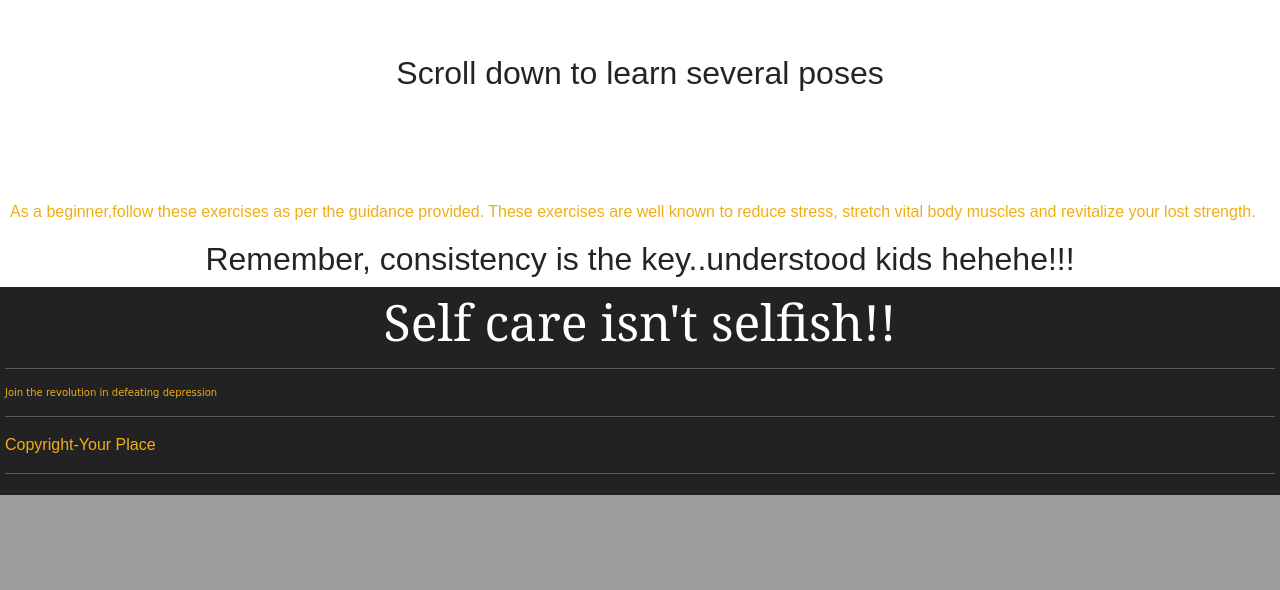
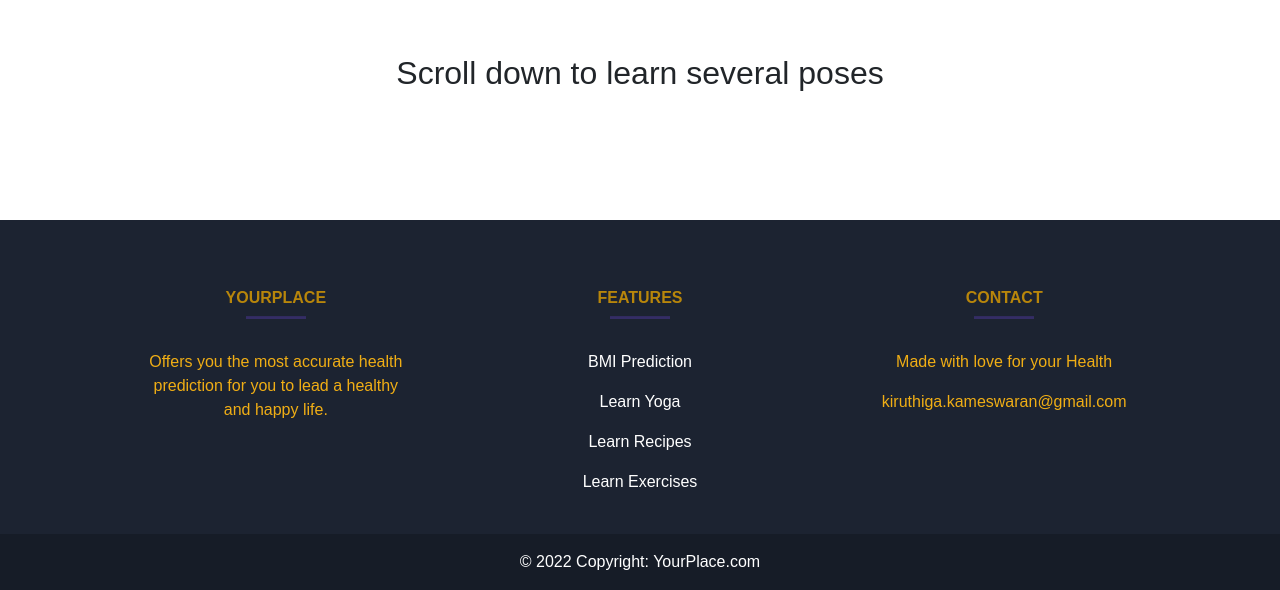
Before and after one commit to krithiexplorer/fitness-system, a Django app: page /mindfullness/ in a window 1280 px wide. Shown: the part 912-1502 px from the top of the page. Before the commit the page ends 1407 px from the top, so only its background shows below. Run offline with Django 4.2, Linux system fonts and the light colour scheme; data that the repository does not hold is empty; parts of the project's set-up code (start-up, migrations or seed data) failed here and were passed over; some libraries are stand-ins or nearby versions.

Commit message:
final changes

```diff
--- a/fitness_miniproject/urls.py
+++ b/fitness_miniproject/urls.py
@@ -20,13 +20,14 @@ from django.conf.urls.static import static
 
 urlpatterns = [
     path('admin/', admin.site.urls),
-    path('',include('yourplace.urls')),
-    path('mindfullness/',include('yourplace.urls')),
-    path('yourbmi/',include('yourplace.urls')),
-    path('login/',include('yourplace.urls')),
-    path('logout/',include('yourplace.urls')),
-    path('signup/',include('yourplace.urls')),
-    path('recipes/',include('yourplace.urls')),
-    path('exercises/',include('yourplace.urls'))
+    path('', include('yourplace.urls')),
+    path('mindfullness/', include('yourplace.urls')),
+    path('yourbmi/', include('yourplace.urls')),
+    path('login/', include('yourplace.urls')),
+    path('logout/', include('yourplace.urls')),
+    path('signup/', include('yourplace.urls')),
+    path('recipes/', include('yourplace.urls')),
+    path('exercises/', include('yourplace.urls'))
 ]
-urlpatterns = urlpatterns + static(settings.MEDIA_URL, document_root = settings.MEDIA_ROOT)
+urlpatterns = urlpatterns + \
+    static(settings.MEDIA_URL, document_root=settings.MEDIA_ROOT)
--- a/templates/base.html
+++ b/templates/base.html
@@ -11,6 +11,11 @@
     <link rel="stylesheet" href="{% static 'css/bootstrap.min.css' %}">
     <link rel="stylesheet" href="{% static 'css/bootstrap-icons.css' %}">
     <link rel="stylesheet" href="{% static 'js/bootstrap-icons.json' %}">
+    <link href="https://maxcdn.bootstrapcdn.com/font-awesome/4.7.0/css/font-awesome.min.css" rel="stylesheet">
+    <link rel="stylesheet" href="https://maxcdn.bootstrapcdn.com/bootstrap/4.5.0/css/bootstrap.min.css">
+    <script src="https://ajax.googleapis.com/ajax/libs/jquery/3.5.1/jquery.min.js"></script>
+    <script src="https://cdnjs.cloudflare.com/ajax/libs/popper.js/1.16.0/umd/popper.min.js"></script>
+    <script src="https://maxcdn.bootstrapcdn.com/bootstrap/4.5.0/js/bootstrap.min.js"></script>
     <style>
         *{
             box-sizing: border-box;
@@ -136,14 +141,86 @@
     {% block content %}
 
     {% endblock %}
-    <div class="container5" style="display:block;">
-        <h1 class="bottom_head">Self care isn't selfish!!</h1>
-        <hr />
-        <p class="bottom_content">Join the revolution in defeating depression</p>
-        <hr />
-        <p class="bottom_content2">Copyright-Your Place</p>
-        <hr />
+    <footer
+          class="text-center text-lg-start text-white"
+          style="background-color: #1c2331; padding-top:20px;"
+          >
+    <!-- Section: Social media -->
+
+    <!-- Section: Links  -->
+    <section class="">
+      <div class="container text-center text-md-start mt-5">
+        <!-- Grid row -->
+        <div class="row mt-3">
+          <!-- Grid column -->
+          <div class="col-md-3 col-lg-4 col-xl-3 mx-auto mb-4">
+            <!-- Content -->
+            <h6 class="text-uppercase fw-bold">YourPlace</h6>
+            <hr
+                class="mb-4 mt-0 d-inline-block mx-auto"
+                style="width: 60px; background-color: #7c4dff; height: 2px"
+                />
+            <p>
+              Offers you the most accurate health prediction
+                for you to lead a healthy and happy life.
+            </p>
+          </div>
+          <!-- Grid column -->
+
+          <!-- Grid column -->
+          <div class="col-md-2 col-lg-2 col-xl-2 mx-auto mb-4">
+            <!-- Links -->
+            <h6 class="text-uppercase fw-bold">Features</h6>
+            <hr
+                class="mb-4 mt-0 d-inline-block mx-auto"
+                style="width: 60px; background-color: #7c4dff; height: 2px"
+                />
+            <p>
+              <a href="login/" class="text-white">BMI Prediction</a>
+            </p>
+            <p>
+              <a href="mindfullness/" class="text-white">Learn Yoga</a>
+            </p>
+            <p>
+              <a href="recipes/" class="text-white">Learn Recipes</a>
+            </p>
+            <p>
+              <a href="exercises/" class="text-white">Learn Exercises</a>
+            </p>
+          </div>
+          <!-- Grid column -->
+
+          <!-- Grid column -->
+          <div class="col-md-4 col-lg-3 col-xl-3 mx-auto mb-md-0 mb-4">
+            <!-- Links -->
+            <h6 class="text-uppercase fw-bold">Contact</h6>
+            <hr
+                class="mb-4 mt-0 d-inline-block mx-auto"
+                style="width: 60px; background-color: #7c4dff; height: 2px"
+                />
+            <p> Made with love for your Health</p>
+            <p> kiruthiga.kameswaran@gmail.com</p>
+          </div>
+          <!-- Grid column -->
+        </div>
+        <!-- Grid row -->
+      </div>
+    </section>
+    <!-- Section: Links  -->
+
+    <!-- Copyright -->
+    <div
+         class="text-center p-3"
+         style="background-color: rgba(0, 0, 0, 0.2)"
+         >
+      © 2022 Copyright:
+      <a class="text-white" href="/"
+         >YourPlace.com</a
+        >
     </div>
+    <!-- Copyright -->
+  </footer>
+  <!-- Footer -->
 </body>
 
 </html>
--- a/templates/yourplace_mindfullness.html
+++ b/templates/yourplace_mindfullness.html
@@ -36,11 +36,10 @@
     </div>
 
     {% endfor %}
-    <div class="text_container">
-        <p style="padding-left:10px">As a beginner,follow these exercises as per the guidance provided. These exercises
-            are well known to reduce stress, stretch vital body muscles and revitalize your lost strength.</p>
-        <h2 style="text-align:center">Remember, consistency is the key..understood kids hehehe!!!</h2>
+    <div style="margin-bottom:20px;">
+
     </div>
+
     {% endblock %}
 </body>
 
--- a/templates/yourplace_signup.html
+++ b/templates/yourplace_signup.html
@@ -139,7 +139,7 @@
         <div class="shape"></div>
         <div class="shape"></div>
     </div>
-    <form>
+    <form action="signup/" method ="post">
         <h3>Signup to Yourplace</h3>
         {% csrf_token %}
                     <input type="text" name="first_name" placeholder="Enter First Name">
@@ -152,7 +152,6 @@
                         <h6 class="text-danger">{{message}}</h6>
                     {% endfor %}
                     <input type="submit" class="btn btn-primary">
-
     </form>
 </body>
 
--- a/yourplace/urls.py
+++ b/yourplace/urls.py
@@ -2,12 +2,12 @@ from django.urls import path
 from . import views
 
 urlpatterns = [
-    path('',views.home,name = "home"),
-    path('mindfullness/',views.mindfullness,name = "mindfullness"),
-    path('yourbmi/',views.yourbmi,name ="yourbmi"),
-    path('login/',views.login,name="login"),
-    path('logout/',views.logout,name="logout"),
-    path('signup/',views.signup,name="signup"),
-    path('recipes/',views.recipes,name="recipes"),
-    path('exercises/',views.exercises,name="exercises")
+    path('/', views.home, name="home"),
+    path('mindfullness/', views.mindfullness, name="mindfullness"),
+    path('yourbmi/', views.yourbmi, name="yourbmi"),
+    path('login/', views.login, name="login"),
+    path('logout/', views.logout, name="logout"),
+    path('signup/', views.signup, name="signup"),
+    path('recipes/', views.recipes, name="recipes"),
+    path('exercises/', views.exercises, name="exercises")
 ]
```
Also changed, not shown: media/exercise_pics/final_t2jfmPo.jpg (added), yourplace/admin.py (line endings or trailing spaces), 2 other files.
